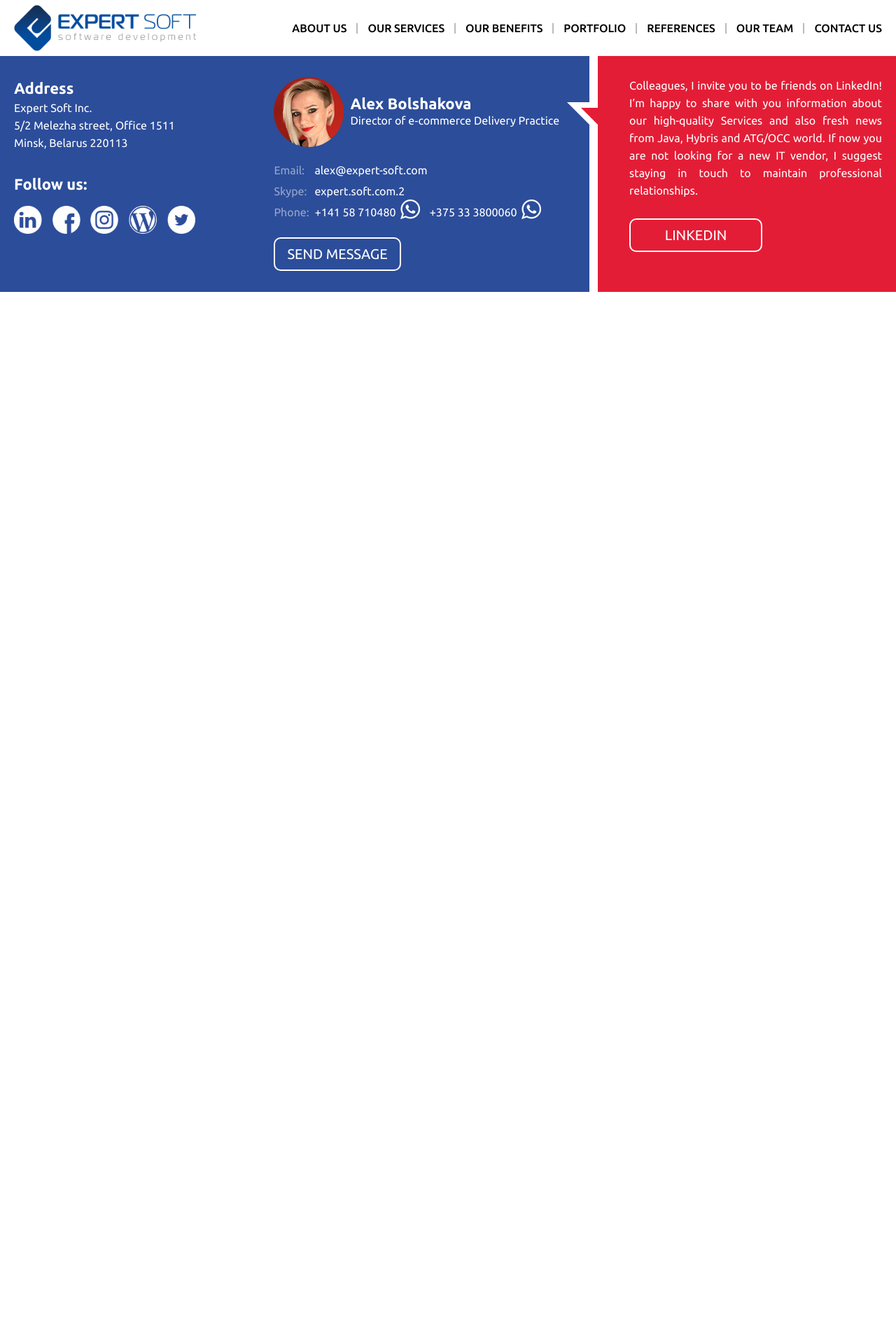
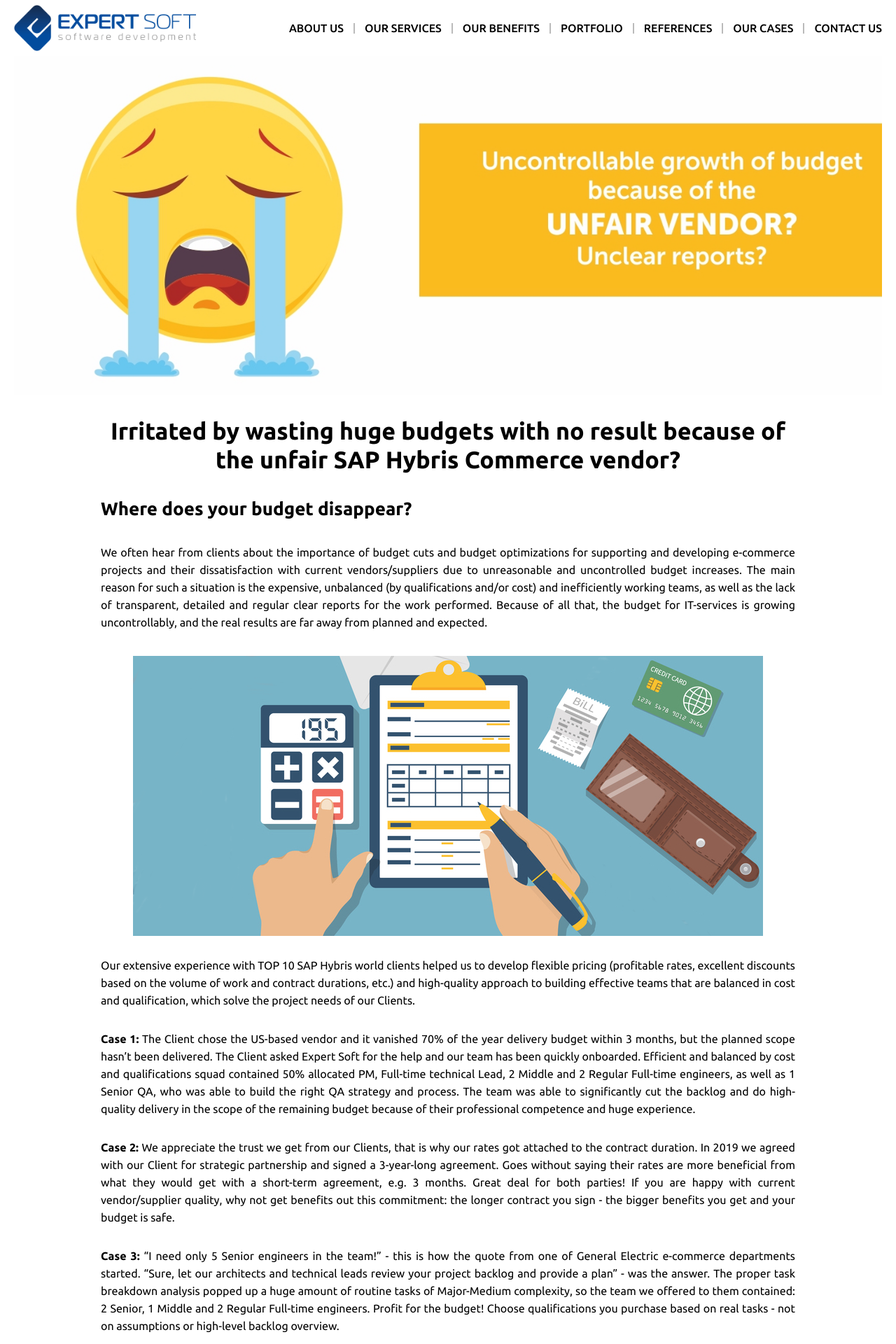
Before and after one commit to ValeryKrukovich/expert-soft-com_contact-page, a PHP site: page /inner-case.html in a window 1280 px wide. Shown: the top 1920 px of the page at 70% size. Before the commit the page ends 417 px from the top, so only its background shows below. Run offline with PHP 8.4, Linux system fonts and the light colour scheme; some libraries are stand-ins or nearby versions.

Commit message:
add inner case

```diff
--- a/css/case.css
+++ b/css/case.css
@@ -3,19 +3,72 @@
     height: auto;
 }
 
-.content-wrap {
-    padding: 50px 25px;
+.img-wrap {
+    text-align: center;
+    padding: 5px 0 30px;
+}
+
+.img-wrap_no-padding-top {
+    padding-top: 0px !important;
+}
+
+.container_padding-top {
+    padding-top: 20px;
+}
+
+.container_padding-bottom {
+    padding-bottom: 20px;
+}
+
+.back-link {
+    padding-top: 20px;
 }
 
 .main-title {
-    margin: 0 0 30px;
-    text-align: center;
     font-size: 34px;
+    line-height: 34px;
+    display: inline-block;
+    vertical-align: top;
+    position: relative;
+    border-style: solid;
+    border-color: #fff;
+    border-width: 10px 6px 10px 0;
+    padding: 17px 40px 17px 40px;
+    margin: 0;
+    background: #2c4d9a;
+    color: #fff;
+    z-index: 1;
+    min-width: calc(60% + 15px);
 }
 
+.main-title:before {
+    content: '';
+    position: absolute;
+    top: 100%;
+    border-style: solid;
+    right: -6px;
+    border-width: 0 37px 37px 0;
+    border-color: transparent #fff;
+}
+
+.main-title:after {
+    content: '';
+    position: absolute;
+    top: 100%;
+    right: 0;
+    border-style: solid;
+    border-width: 0 22px 22px 0;
+    border-color: transparent #2c4d9a;
+}
+
+/*---- case-prew ----*/
 .case-prew {
     border-bottom: 1px solid #bdbdbd;
-    padding: 50px 0 0 0;
+    margin-bottom: 40px;
+}
+
+.case-prew:first-child {
+    padding: 0px;
 }
 
 .case-prew:last-child {
@@ -64,17 +117,65 @@
 
 .case-prew__link {
     font-weight: 700;
+    margin: 0!important;
+}
+/*---- !case-prew ----*/
+
+/*---- article ----*/
+.article h1 {
+    margin: 0 0 30px;
+    text-align: center;
+    font-size: 34px;
+}
+
+.article h2 {
+    margin: 0 0 30px;
+    font-size: 26px;
+}
+
+.article p {
+    text-align: justify;
+    margin: 0 0 30px;
+}
+
+.article a {
+    color: #2c4d9a;
+}
+
+.article a:hover {
+    text-decoration: none;
+}
+
+.article ol li {
+    margin: 0 0 30px;
+}
+
+.article blockquote {
+    width: 70%;
+    margin: 0 auto;
+    font-style: italic;
+    margin-bottom: 30px;
+    text-align: center;
+}
+/*---- !article ----*/
+
+@media (min-width: 768px) {
+    .main-title {
+        min-width: calc(33.33% + 15px);
+    }
+
 }
 
 
 @media (min-width: 992px) {
+    /* case-prew */
     .case-prew {
         display: flex;
-        padding: 60px 0 0 0;
+        margin-bottom: 50px;
     }
 
-    .v-c {
-        align-items: center;
+    .case-prew:first-child {
+        padding: 0px;
     }
 
     .case-prew__item-images {
@@ -90,20 +191,51 @@
 }
 
 @media (min-width: 1200px) {
+    .container_padding-top {
+        padding-top: 40px;
+    }
+
+    .container_padding-bottom {
+        padding-bottom: 40px;
+    }
+
+    /* case-prew */
     .case-prew__item-images {
         padding-right: 60px;
+    }
+
+    /* article */
+    .article {
+        width: 80%;
+        margin: 0 auto;
     }
 }
 
 @media (min-width: 1399.98px) {
-    .content-wrap {
-        padding: 70px 40px;
+    .img-wrap {
+        padding: 10px 0 40px;
+    }
+
+    .back-link {
+        padding-top: 40px;
     }
 
     .main-title {
-        font-size: 50px;
+        font-size: 45px;
+        line-height: 45px;
+        border-width: 16px 10px 16px 0;
     }
 
+    .main-title:before {
+        right: -10px;
+        border-width: 0 66px 66px 0;
+    }
+
+    .main-title:after {
+        border-width: 0 40px 40px 0;
+    }
+
+    /* case-prew */
     .case-prew__title {
         font-size: 24px;
     }
@@ -111,4 +243,13 @@
     .case-prew__item-content {
         font-size: 20px;
     }
+
+    /* article */
+    .article h1 {
+        font-size: 50px;
+    }
+
+    .article h2 {
+        font-size: 34px;
+    }
 }
--- a/inner-case.html
+++ b/inner-case.html
@@ -21,6 +21,7 @@
 
 
     <link href="css/style.css" rel="stylesheet" type="text/css" />
+    <link href="css/case.css" rel="stylesheet" type="text/css" />
     <link href="https://fonts.googleapis.com/css?family=Ubuntu:300,400,500,700&amp;subset=cyrillic" rel="stylesheet">
 
     <!-- Google Tag Manager -->
@@ -64,7 +65,7 @@
                 <div class="header__inner">
                     <div class="header__mob">
                         <div class="header__logo">
-                            <a href="#" class="logo">
+                            <a href="/" class="logo">
                                 <img src="images/logo.png" alt="" class="logo__img" width="311" height="79">
                             </a>
                         </div>
@@ -79,25 +80,25 @@
                             <nav class="nav">
                                 <ul class="nav__list">
                                     <li class="nav__item">
-                                        <a href="#about" class="nav__link">About us</a>
+                                        <a href="/#about" class="nav__link">About us</a>
                                     </li>
                                     <li class="nav__item">
-                                        <a href="#services" class="nav__link">Our Services</a>
+                                        <a href="/#services" class="nav__link">Our Services</a>
                                     </li>
                                     <li class="nav__item">
-                                        <a href="#benefits" class="nav__link">Our Benefits</a>
+                                        <a href="/#benefits" class="nav__link">Our Benefits</a>
                                     </li>
                                     <li class="nav__item">
-                                        <a href="#portfolio" class="nav__link">Portfolio</a>
+                                        <a href="/#portfolio" class="nav__link">Portfolio</a>
                                     </li>
                                     <li class="nav__item">
-                                        <a href="#why" class="nav__link">References</a>
+                                        <a href="/#why" class="nav__link">References</a>
                                     </li>
                                     <li class="nav__item">
-                                        <a href="#team" class="nav__link">Our Team</a>
+                                        <a href="our-cases.html" class="nav__link">Our cases</a>
                                     </li>
                                     <li class="nav__item">
-                                        <a href="#contacts" class="nav__link">Contact Us</a>
+                                        <a href="/#contacts" class="nav__link">Contact Us</a>
                                     </li>
                                 </ul>
                             </nav>
@@ -107,6 +108,49 @@
             </div>
         </header>
 
+        <main class="container container_padding-bottom">
+            <div class="img-wrap img-wrap_no-padding-top"><img class="img-fluid" src="images/2.jpg" alt="image"></div>
+            <article class="article">
+                <h1>Irritated by wasting huge budgets with no result because of the unfair SAP Hybris Commerce vendor?</h1>
+                <h2>Where does your budget disappear?</h2>
+                <p>We often hear from clients about the importance of budget cuts and budget optimizations for supporting and developing e-commerce projects and their dissatisfaction with current vendors/suppliers due to unreasonable and uncontrolled budget increases. The main reason for such a situation is the expensive, unbalanced (by qualifications and/or cost) and inefficiently working teams, as well as the lack of transparent, detailed and regular clear reports for the work performed. Because of all that, the budget for IT-services is growing uncontrollably, and the real results are far away from planned and expected.</p>
+                <div class="img-wrap"><img class="img-fluid" src="images/0 (1).png" alt="image"></div>
+                <p>Our extensive experience with TOP 10 SAP Hybris world clients helped us to develop flexible pricing (profitable rates, excellent discounts based on the volume of work and contract durations, etc.) and high-quality approach to building effective teams that are balanced in cost and qualification, which solve the project needs of our Clients.</p>
+                <p><strong>Case 1:</strong> The Client chose the US-based vendor and it vanished 70% of the year delivery budget within 3 months, but the planned scope hasn’t been delivered. The Client asked Expert Soft for the help and our team has been quickly onboarded. Efficient and balanced by cost and qualifications squad contained 50% allocated PM, Full-time technical Lead, 2 Middle and 2 Regular Full-time engineers, as well as 1 Senior QA, who was able to build the right QA strategy and process. The team was able to significantly cut the backlog and do high-quality delivery in the scope of the remaining budget because of their professional competence and huge experience.</p>
+                <p><strong>Case 2:</strong> We appreciate the trust we get from our Clients, that is why our rates got attached to the contract duration. In 2019 we agreed with our Client for strategic partnership and signed a 3-year-long agreement. Goes without saying their rates are more beneficial from what they would get with a short-term agreement, e.g. 3 months. Great deal for both parties! If you are happy with current vendor/supplier quality, why not get benefits out this commitment: the longer contract you sign - the bigger benefits you get and your budget is safe.</p>
+                <p><strong>Case 3:</strong> “I need only 5 Senior engineers in the team!” - this is how the quote from one of General Electric e-commerce departments started. “Sure, let our architects and technical leads review your project backlog and provide a plan” - was the answer. The proper task breakdown analysis popped up a huge amount of routine tasks of Major-Medium complexity, so the team we offered to them contained: 2 Senior, 1 Middle and 2 Regular Full-time engineers. Profit for the budget! Choose qualifications you purchase based on real tasks - not on assumptions or high-level backlog overview.</p>
+                <div class="img-wrap"><img class="img-fluid" src="images/0 (2).png" alt="image"></div>
+                <p>The efficiency and budget of the project directly depend on the level of a developer 's qualification, in-depth knowledge, and experience, rates, as well as high-quality and clear planning and management.</p>
+                <div class="img-wrap"><img class="img-fluid" src="images/0.png" alt="image"></div>
+                <p>Thanks to our vast experience in planning of the teamwork and interacting with the client, we offer the most effective balanced team in which:</p>
+                <ol>
+                    <li>Our rates for professional European developers are much lower than similar quality onshore service in UK, Germany, France, Italy, Spain or the USA. It is widespread feedback from our clients based on technical interviews and collaborative work.</li>
+                    <li>We have a wide range of qualifications to solve the corresponding problems with the most effective price/quality ratio. E.g. it is often expensive and inefficient to spend the time of a costly Senior specialist on simple and primitive tasks which could be easily handled by junior-colleague. Vice versa, it will be absolutely ineffective if advanced Senior-level tasks would be done by junior developers - both deadlines and quality will be lacking this case.</li>
+                    <li>If the specialist is needed part-time, he can be allocated for the project only for a part of the time per day, and not for an ineffective full-time position if there is not enough workload (for example, 4 hours a day - PM, BA or QA specialist)</li>
+                </ol>
+                <p>We provide detailed weekly reports on the work done by each specialist for maximum transparency and client convenience (so that the client clearly understands what he pays for), detailed joint planning of streams, ongoing information flow for the client about what is going on in the project. A lot of vendors/suppliers do not want to provide detailed and transparent reports on the money spent and work performed for each employee so that the client could not see their inefficiency.</p>
+                <div class="img-wrap"><img class="img-fluid" src="images/0.jpg" alt="image"></div>
+                <h2>Why goes different with Expert Soft?</h2>
+                <p>•&nbsp;&nbsp;Expert Soft - boutique highly specialized e-commerce software delivery company (SAP Hybris Commerce, SAP Hybris Commerce Cloud (a part of C4HANA Suite), Oracle Commerce (ATG), Oracle Commerce Cloud) and open Java stack;</p>
+                <p>•&nbsp;&nbsp;10+ years of experience in working with global electronic commercial projects of clients such as GE, A.S. Watson, Deutsche Post, National Pen, ...</p>
+                <p>•&nbsp;&nbsp;Quick implementation of changes to e-commerce projects (we can perform certain changes even within 24hrs);</p>
+                <p>•&nbsp;&nbsp;Dedicated professional team (BA, certified top front- &amp; back-end devs, QA, UI designer) led by dedicated experienced PMs;</p>
+                <p>•&nbsp;&nbsp;Constant friendly communication with the client's employees and team, ensuring the rapid and qualitative introduction of changes to the site;</p>
+                <p>•&nbsp;&nbsp;Modern, effective and well-functioning project management processes (Agile, Scrum, Kanban).&nbsp;</p>
+                <p><strong>Contact me to find out how we help our clients to solve all their project problems and needs quickly and efficiently.</strong></p>
+                <!-- <div class="img-wrap">
+                    <video width="400" height="300" controls="controls" poster="video/duel.jpg">
+                        <source src="video.ogv" type='video/ogg; codecs="theora, vorbis"'>
+                        <source src="video.mp4" type='video/mp4; codecs="avc1.42E01E, mp4a.40.2"'>
+                        <source src="video.webm" type='video/webm; codecs="vp8, vorbis"'>
+                        Тег video не поддерживается вашим браузером.
+                        <a href="video.mp4">Скачайте видео</a>.
+                    </video>
+                </div> -->
+                <!-- <blockquote>We can arrange a <a href="https://calendly.com/mariaexpertsoft/15min" target="_blank" rel="nofollow noopener">15 minutes call</a> or you can easily <a href="https://expert-soft.com/contacts.html" target="_blank" rel="nofollow noopener">send me</a> your question for the quick reply.</blockquote> -->
+                <p class="back-link"><a href="our-cases.html">&#8592; Back to all cases</a></p>
+            </article>
+        </main>
 
         <footer class="footer" id="contacts">
             <div class="container">
--- a/js/scripts.js
+++ b/js/scripts.js
@@ -176,7 +176,7 @@ $(document).ready(function() {
     //     }
     // });
 
-    $('.nav__link').on('click', function(e) {
+    $('.nav__link_anchor').on('click', function(e) {
         e.preventDefault();
 
         if($('html').hasClass('is-menu-open')){
```
Also changed, not shown: contacts.html (added, +211 -0 lines), index.php (+7 -7 lines), our-cases.html (+11 -37 lines), images/0 (1).png (added), images/0 (2).png (added), images/0.jpg (added), images/2.jpg (added).
